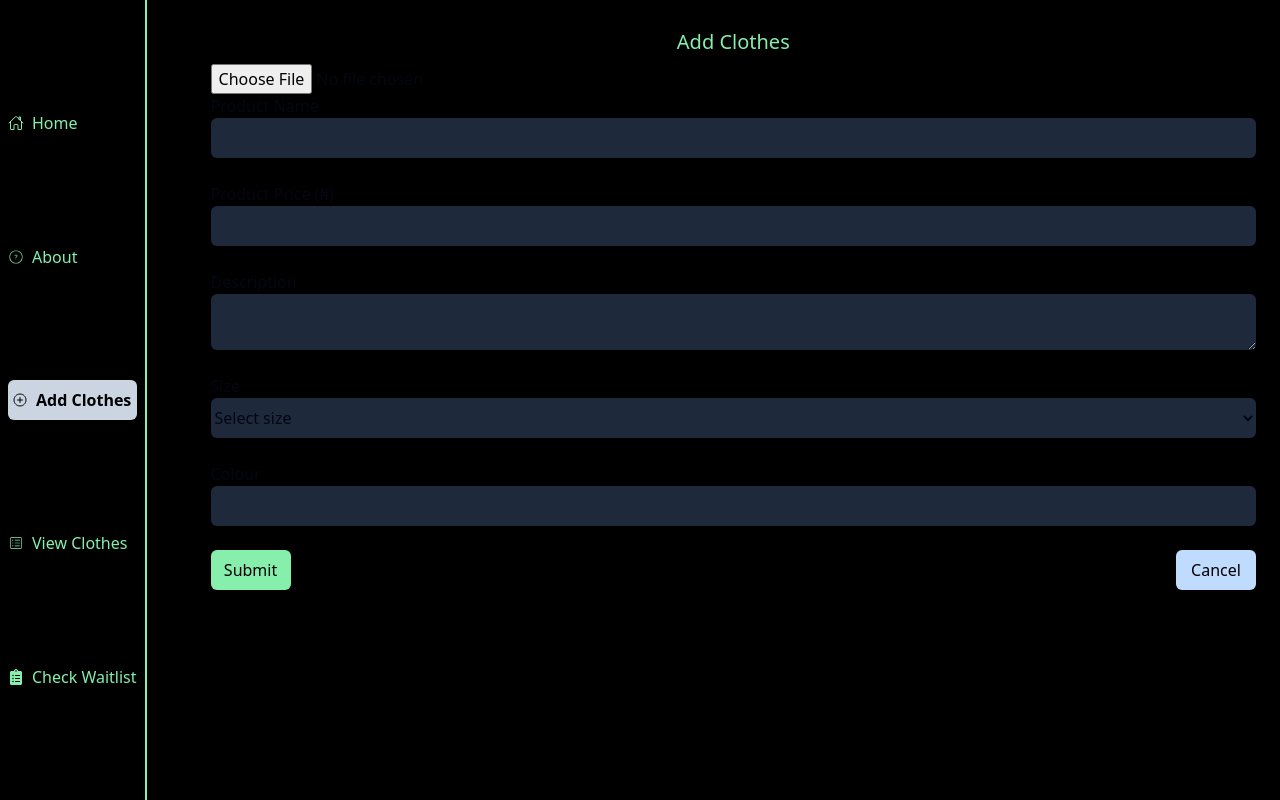
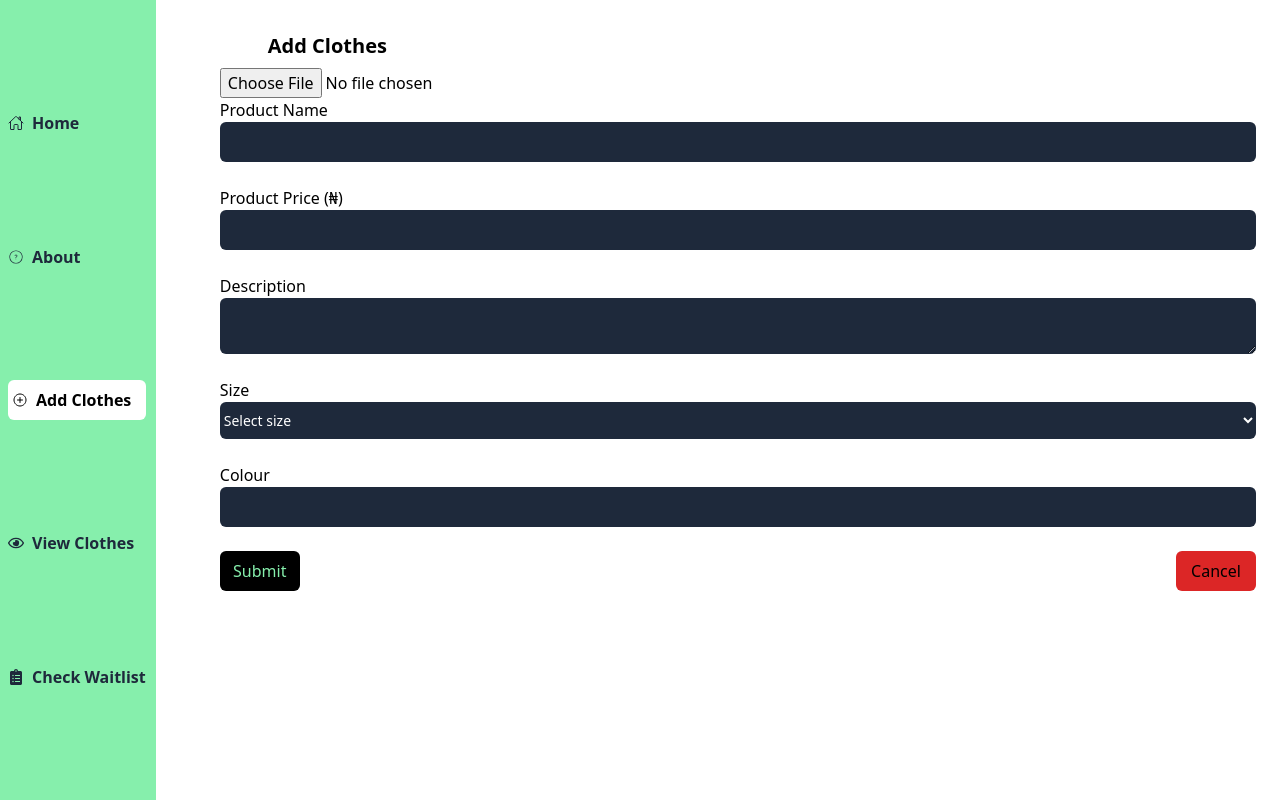
Before and after one commit to Brownei/poohda-admin, a React (Vite) app: page /addclothes in a window 1280 px wide. Built offline with nearby package versions, Linux system fonts and the light colour scheme.

Commit message:
changed css colors

```diff
--- a/src/routes/__root.tsx
+++ b/src/routes/__root.tsx
@@ -7,7 +7,7 @@ import { CiCircleQuestion } from "react-icons/ci";
 import { IoAddCircleOutline } from "react-icons/io5";
 import { CiViewList } from "react-icons/ci";
 import { FaClipboardList } from "react-icons/fa";
-import { FaAssistiveListeningSystems } from "react-icons/fa";
+import { FaRegEye } from "react-icons/fa";
 
 export const Route = createRootRoute({
   component: RootComponent,
@@ -22,71 +22,72 @@ function RootComponent() {
 
   return (
     <>
-      <div className="relative flex h-[100vh] bg-black">
+      <div className="relative flex h-[100vh] bg-white">
         {/* Hamburger Menu */}
         <div
           className="fixed top-4 left-4 z-50 md:hidden"
           onClick={openSidebar}
         >
-          <h3 className="p-2 h-14 text-green-300 cursor-pointer text-2xl">
+          <h3 className="p-2 h-14 text-black cursor-pointer text-2xl">
             {isSidebarOpen ? "✕" : "☰"}
           </h3>
         </div>
 
         {/* Mobile Sidebar */}
         <div
-          className={`fixed md:hidden top-0 left-0 h-full bg-black border-r-2 border-green-300 shadow-lg transition-transform duration-300 z-40 ${
+          className={`fixed md:hidden top-0 left-0 h-full bg-green-300 shadow-lg transition-transform duration-300 z-40 ${
             isSidebarOpen ? "translate-x-0" : "-translate-x-full"
           }`}
         >
-          <div className="p-4 mt-16 flex flex-col gap-8 text-md text-green-300">
+          <div className="p-4 mt-16 flex flex-col justify-between gap-16 text-md text-green-300">
             <Link
-              className="flex flex-row w-20 justify-evenly items-center"
+              className="flex flex-row text-black font-bold w-20 justify-evenly items-center"
               to="/"
               activeProps={{
                 className:
-                  "font-bold bg-slate-300 w-28 rounded-md text-black text-nowrap px-1 py-2",
+                  "font-bold bg-white w-full rounded-md text-black text-nowrap px-1 py-2",
               }}
               activeOptions={{ exact: true }}
             >
               <IoHomeOutline /> Home
             </Link>
             <Link
-              className="flex flex-row w-20 justify-evenly items-center"
+              className="flex flex-row text-black font-bold w-20 justify-evenly items-center"
               to="/about"
               activeProps={{
                 className:
-                  "font-bold w-28 bg-slate-300 rounded-md text-black text-nowrap px-1 py-2",
+                  "font-bold w-28 bg-white rounded-md text-black text-nowrap px-1 py-2",
               }}
             >
               <CiCircleQuestion /> About
             </Link>
             <Link
-              className="flex flex-row w-28 justify-evenly items-center"
+              className="flex flex-row text-black font-bold w-28 justify-evenly items-center"
               to="/addclothes"
               activeProps={{
                 className:
-                  "font-bold w-36 bg-slate-300 rounded-md text-black text-nowrap px-1 py-2",
+                  "font-bold w-36 bg-white rounded-md text-black text-nowrap px-1 py-2",
               }}
             >
               <IoAddCircleOutline /> Add Clothes
             </Link>
             <Link
-              className="flex flex-row w-28 gap-2 justify-evenly items-center"
+              className="flex flex-row text-black font-bold w-28 gap-2 justify-evenly items-center"
               to="/viewclothes"
               activeProps={{
                 className:
-                  "font-bold w-36 bg-slate-300 rounded-md text-black text-nowrap px-1 py-2",
+                  "font-bold w-36 bg-white rounded-md text-black text-nowrap px-1 py-2",
               }}
             >
-              <CiViewList /> View Clothes
+              <FaRegEye />
+              View Clothes
             </Link>
             <Link
-              className="flex flex-row w-32 gap-2 justify-evenly items-center"
+              className="flex flex-row text-black font-bold w-32 gap-2 justify-evenly items-center"
               to="/waitlist"
               activeProps={{
                 className:
-                  "font-bold w-36 bg-slate-300 rounded-md text-black text-nowrap px-1 py-2",
+                  "font-bold w-36 bg-white rounded-md text-black text-nowrap px-1 py-2",
               }}
             >
               <FaClipboardList /> Check Waitlist
@@ -95,13 +96,13 @@ function RootComponent() {
         </div>
 
         {/* Tablet and Desktop Sidebar */}
-        <div className="hidden md:flex p-2 justify-evenly gap-2 text-nowrap text-md flex-col text-green-300 mr-10 border-r-2 border-green-300">
+        <div className="hidden md:flex p-2 justify-evenly gap-2 text-nowrap text-md flex-col bg-green-300 text-slate-800 font-bold mr-10 /* border-r-2 border-green-300 */">
           <Link
             className="flex flex-row gap-2 items-center"
             to="/"
             activeProps={{
               className:
-                "font-bold bg-slate-300 rounded-md text-black text-nowrap px-1 py-2",
+                "font-bold bg-white rounded-md text-black text-nowrap px-1 py-2",
             }}
             activeOptions={{ exact: true }}
           >
@@ -112,7 +113,7 @@ function RootComponent() {
             to="/about"
             activeProps={{
               className:
-                "font-bold bg-slate-300 rounded-md text-black text-nowrap px-1 py-2",
+                "font-bold bg-white rounded-md text-black text-nowrap px-1 py-2",
             }}
           >
             <CiCircleQuestion />
@@ -123,7 +124,7 @@ function RootComponent() {
             to="/addclothes"
             activeProps={{
               className:
-                "font-bold bg-slate-300 rounded-md text-black text-nowrap px-1 py-2",
+                "font-bold bg-white rounded-md text-black text-nowrap px-1 py-2",
             }}
           >
             <IoAddCircleOutline />
@@ -134,10 +135,10 @@ function RootComponent() {
             to="/viewclothes"
             activeProps={{
               className:
-                "font-bold bg-slate-300 rounded-md text-black text-nowrap px-1 py-2",
+                "font-bold bg-white rounded-md text-black text-nowrap px-1 py-2",
             }}
           >
-            <CiViewList />
+            <FaRegEye />
             View Clothes
           </Link>
           <Link
@@ -145,7 +146,7 @@ function RootComponent() {
             to="/waitlist"
             activeProps={{
               className:
-                "font-bold bg-slate-300 rounded-md text-black text-nowrap px-1 py-2",
+                "font-bold bg-white rounded-md text-black text-nowrap px-1 py-2",
             }}
           >
             <FaClipboardList />
--- a/src/routes/addclothes.tsx
+++ b/src/routes/addclothes.tsx
@@ -43,22 +43,23 @@ function RouteComponent({ clothes }) {
 
   return (
     <>
-      <div className="w-full  overflow-scroll">
-        <div className="p-2 mt-5 w-full text-center">
-          <h3 className="text-xl text-green-300">Add Clothes</h3>
+      <div className="w-full overflow-scroll">
+        <div className="p-2 mt-6 w-full text-left ml-16">
+          <h3 className="text-xl text-black font-bold">Add Clothes</h3>
         </div>
         <div className="flex flex-col justify-around items-center md:flex-row">
           <form
             /* className="bg-slate-800  m-4 p-4 h-96 w-[60vw] rounded-md flex flex-col md:max-w-[60vw] sm:max-w-[60vw] lg:max-w-[40vw]" */
-            className="w-full flex flex-col px-6"
+            className="w-full flex flex-col px-6 text-black"
             onSubmit={handleSubmit}
           >
-            <input type="file" onChange={handleChange} />
+            <input type="file" required onChange={handleChange} />
             <label>Product Name</label>
             <input
               type="text"
               value={name}
-              className="bg-slate-800 rounded-md py-2"
+              required
+              className="bg-slate-800 text-white rounded-md py-2"
               onChange={(e) => setName(e.target.value)}
             />
             <br />
@@ -66,21 +67,24 @@ function RouteComponent({ clothes }) {
             <input
               type="number"
               value={price}
-              className="bg-slate-800 rounded-md py-2"
+              required
+              className="bg-slate-800 text-white rounded-md py-2"
               onChange={(e) => setPrice(e.target.value)}
             />
             <br />
             <label>Description</label>
             <textarea
               value={description}
-              className="bg-slate-800 rounded-md py-1"
+              className="bg-slate-800 text-white rounded-md py-1"
+              required
               onChange={(e) => setDescription(e.target.value)}
             />
             <br />
             <label>Size</label>
             <select
               value={size}
-              className="bg-slate-800 rounded-md py-2"
+              className="bg-slate-800 text-white text-sm rounded-md py-2"
+              required
               onChange={(e) => setSize(e.target.value)}
             >
               <option value="">Select size</option>
@@ -95,7 +99,8 @@ function RouteComponent({ clothes }) {
             <input
               type="text"
               value={colour}
-              className="bg-slate-800 rounded-md py-2"
+              required
+              className="bg-slate-800 text-white rounded-md py-2"
               onChange={(e) => setColour(e.target.value)}
             />
             <br />
@@ -109,13 +114,13 @@ function RouteComponent({ clothes }) {
               <button
                 type="submit"
                 /* onClick={() => addClothes(file, name, description, size, colour)} */
-                className="bg-green-300 rounded-md border-black w-20 cursor-pointer text-black p-2"
+                className="text-green-300 rounded-md border-black w-20 cursor-pointer bg-black p-2 transition duration-300 hover:text-white"
               >
                 Submit
               </button>
               <button
                 onClick={() => cancelForm()}
-                className="bg-blue-200 rounded-md border-black w-20 cursor-pointer text-black p-2"
+                className="bg-red-600 rounded-md border-black w-20 cursor-pointer text-black p-2 transition duration-300 hover:bg-red-700"
               >
                 Cancel
               </button>
--- a/src/routes/viewclothes.tsx
+++ b/src/routes/viewclothes.tsx
@@ -17,8 +17,8 @@ function RouteComponent() {
   return (
     <div className="p-2 mt-5 w-full mr-6">
       {" "}
-      <div className="p-2 mt-5 w-full text-center">
-        <h3 className="text-2xl text-green-300">View Clothes</h3>
+      <div className="p-2 mt-5 w-full text-left">
+        <h3 className="text-xl text-black font-bold ml-16">View Clothes</h3>
         <div className="flex flex-wrap items-center justify-center overflow-y-scroll h-[80vh]">
           {clothes.map((cloth) => (
             <div className=" mt-5 w-52 rounded-md m-4 h-[fit-content] bg-slate-800 flex flex-col justify-center items-center">
--- a/src/routes/waitlist.tsx
+++ b/src/routes/waitlist.tsx
@@ -8,8 +8,8 @@ function RouteComponent() {
   return (
     <div className="p-2 mt-5 w-full mr-6">
       {" "}
-      <div className="p-2 mt-5 w-full text-center">
-        <h3 className="text-2xl text-green-300">Waitlist</h3>
+      <div className="p-2 mt-6 w-full text-left">
+        <h3 className="text-xl text-black font-bold ml-16">Waitlist</h3>
       </div>
     </div>
   );
```
Also changed, not shown: src/routes/about.tsx (+11 -3 lines), src/routes/index.tsx (+11 -8 lines).
